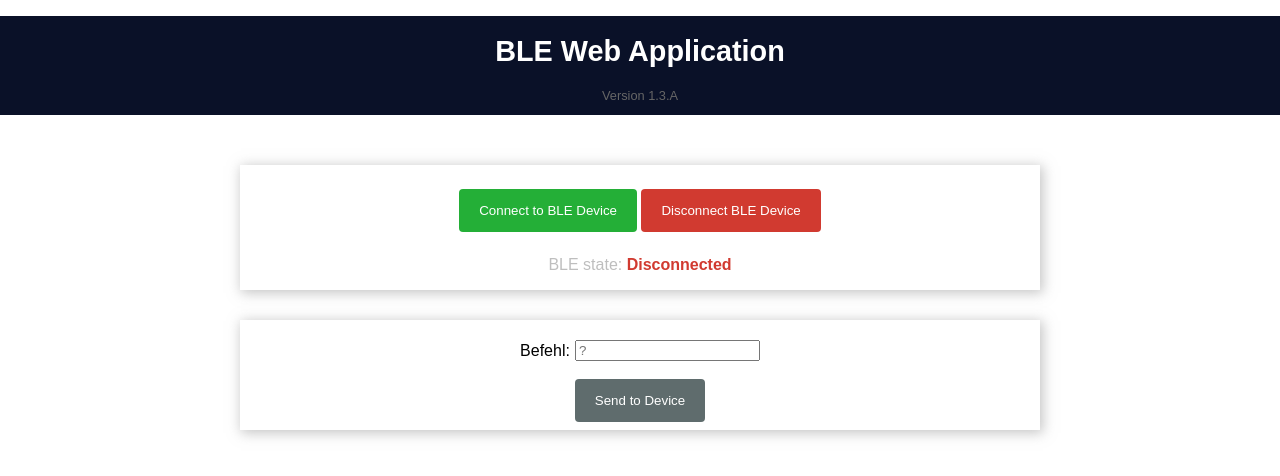
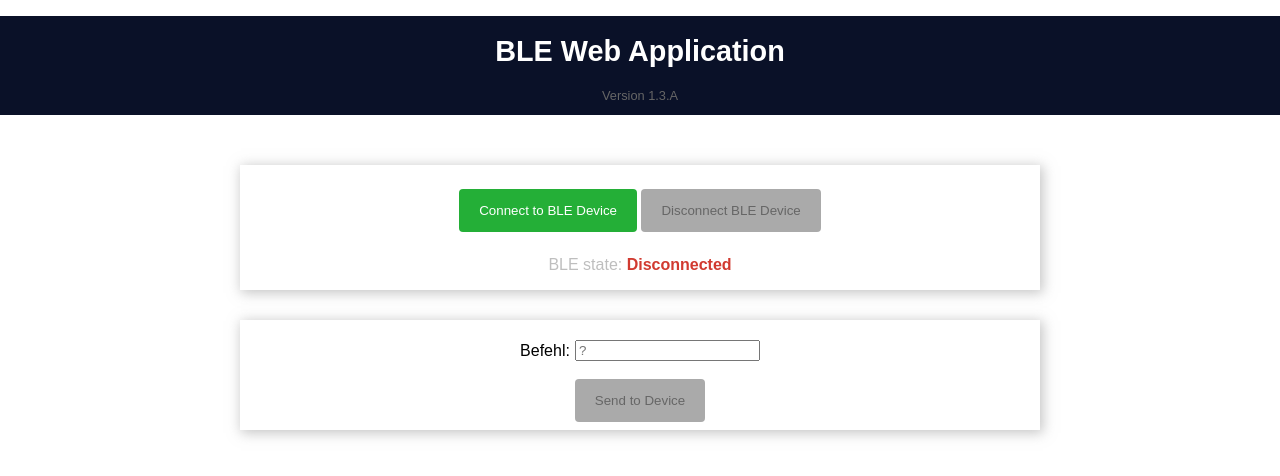
Before and after one commit to NorbertRoller/door, a plain HTML site: page index.html in a window 1280 px wide. Drawn offline with Linux system fonts and the light colour scheme.

Commit message:
Add files via upload

```diff
--- a/style.css
+++ b/style.css
@@ -38,7 +38,6 @@ button {
     border-radius: 4px;
 }
 
-
 .offButton{
     background-color: #5f6c6d;
 }
@@ -51,6 +50,13 @@ button {
     background-color: #d13a30;
 }
 
+/* New disabled button style */
+.disabledButton {
+    background-color: #aaa !important;
+    color: #666 !important;
+    cursor: not-allowed;
+}
+
 .gray-label {
     color: #bebebe;
     font-size: 1rem;
```
